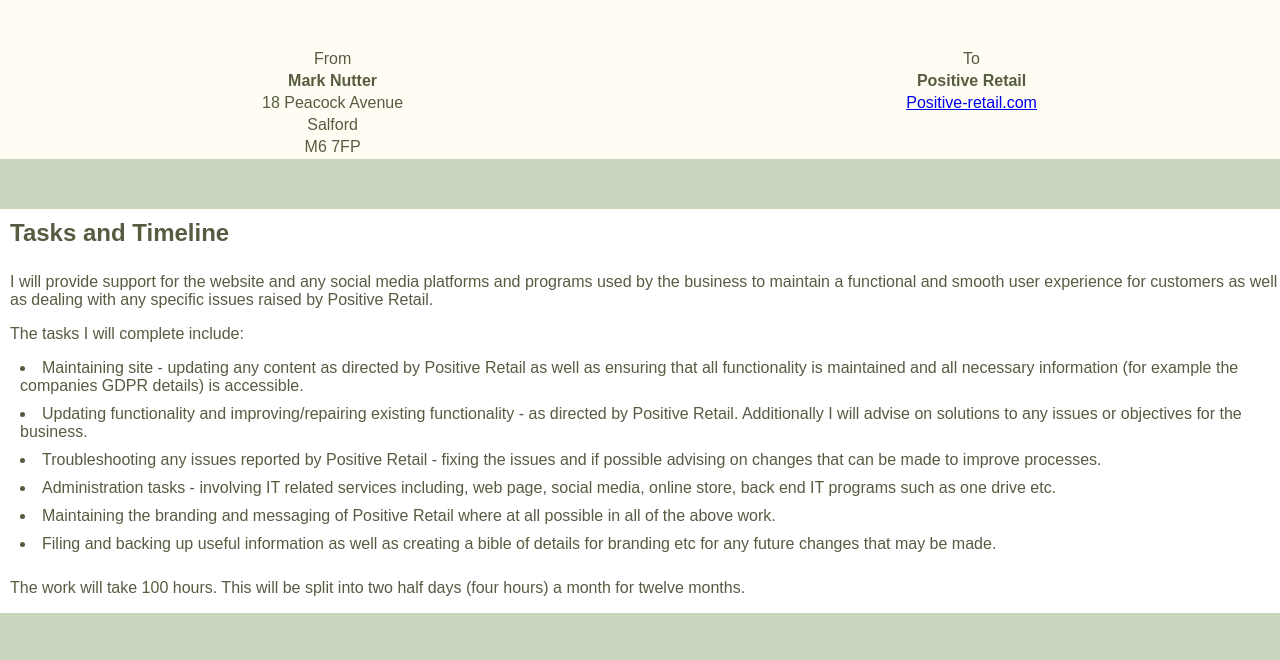
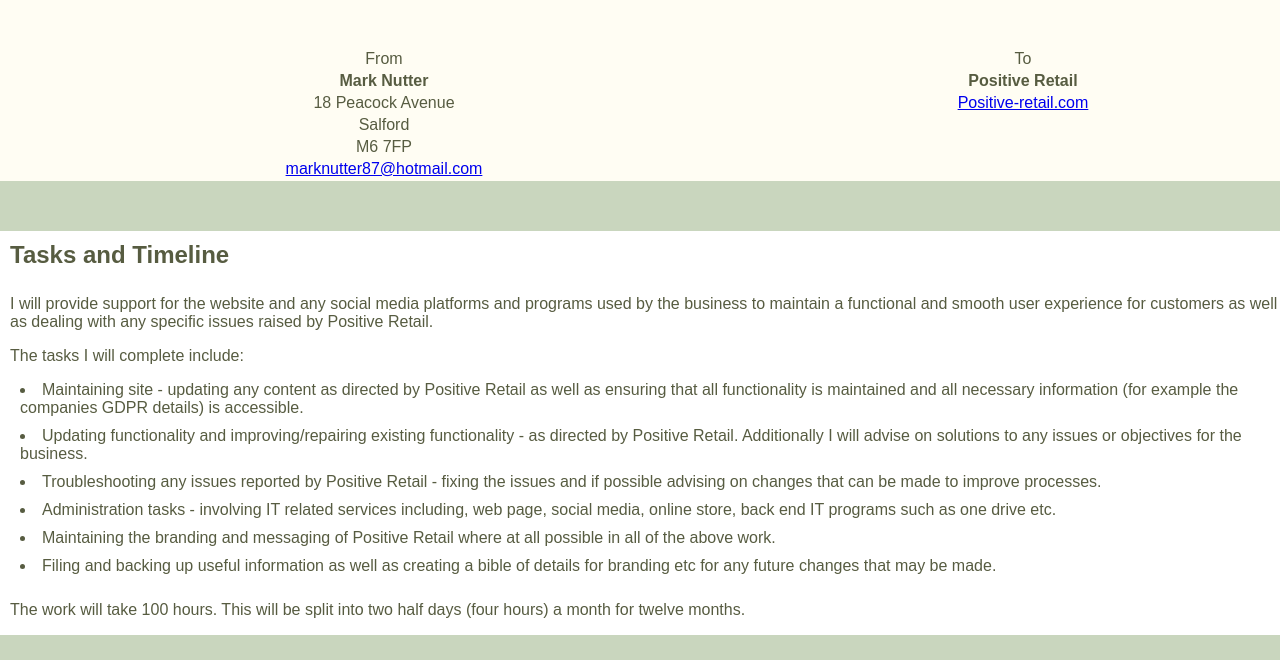
Before and after one commit to Nutbot2000/Web-Development, a plain HTML site: page index.html in a window 1280 px wide. Shown: the part 108-768 px from the top of the page. Drawn offline with Linux system fonts and the light colour scheme.

Commit message:
Update index.html

```diff
--- a/index.html
+++ b/index.html
@@ -33,6 +33,9 @@
         <tr>
           <td>M6 7FP</td>
         </tr>
+        <tr>
+          <td><a href="marknutter87@hotmail.com">marknutter87@hotmail.com</a></td>
+        </tr>
       </tbody>
     </table>
   </div>
```
